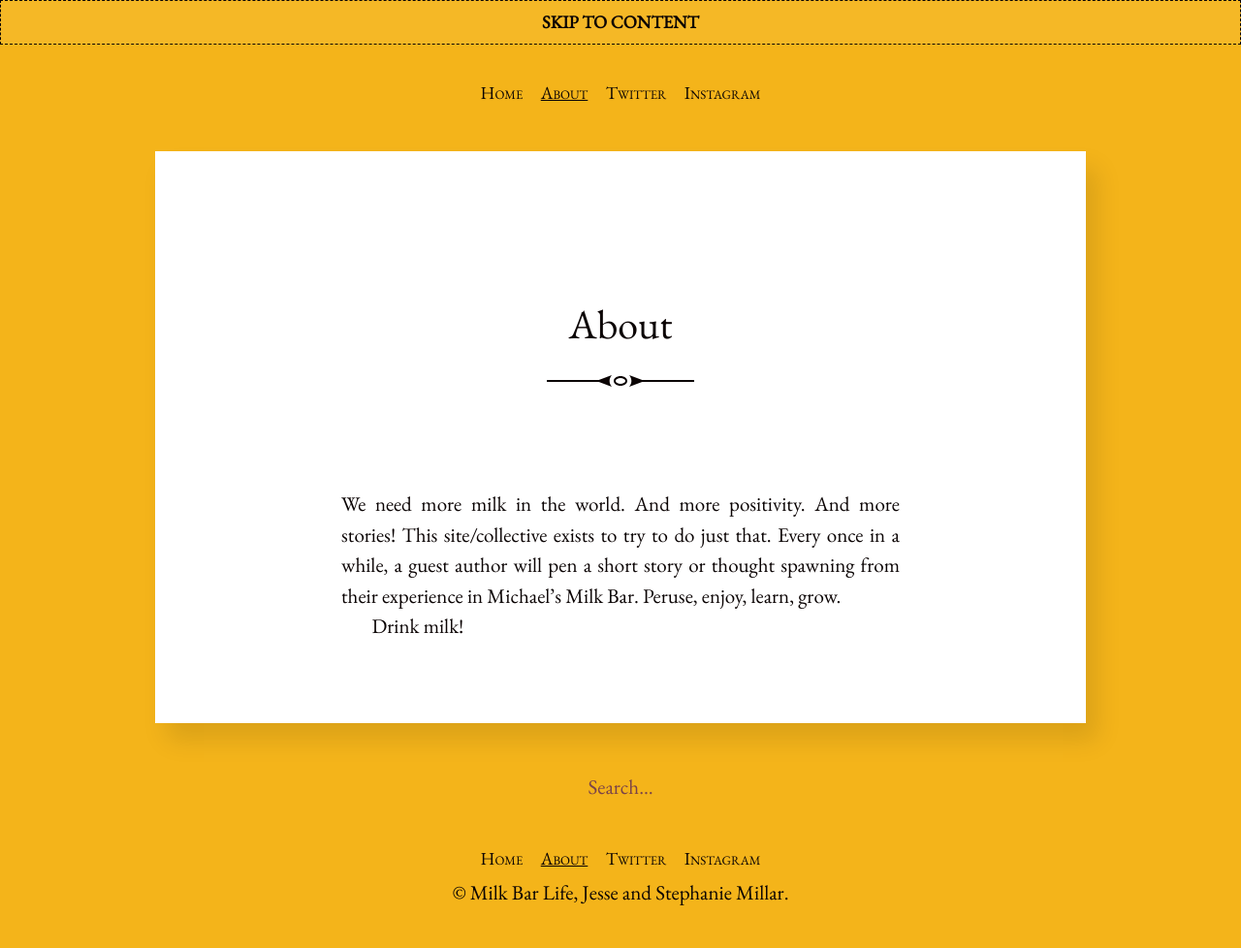
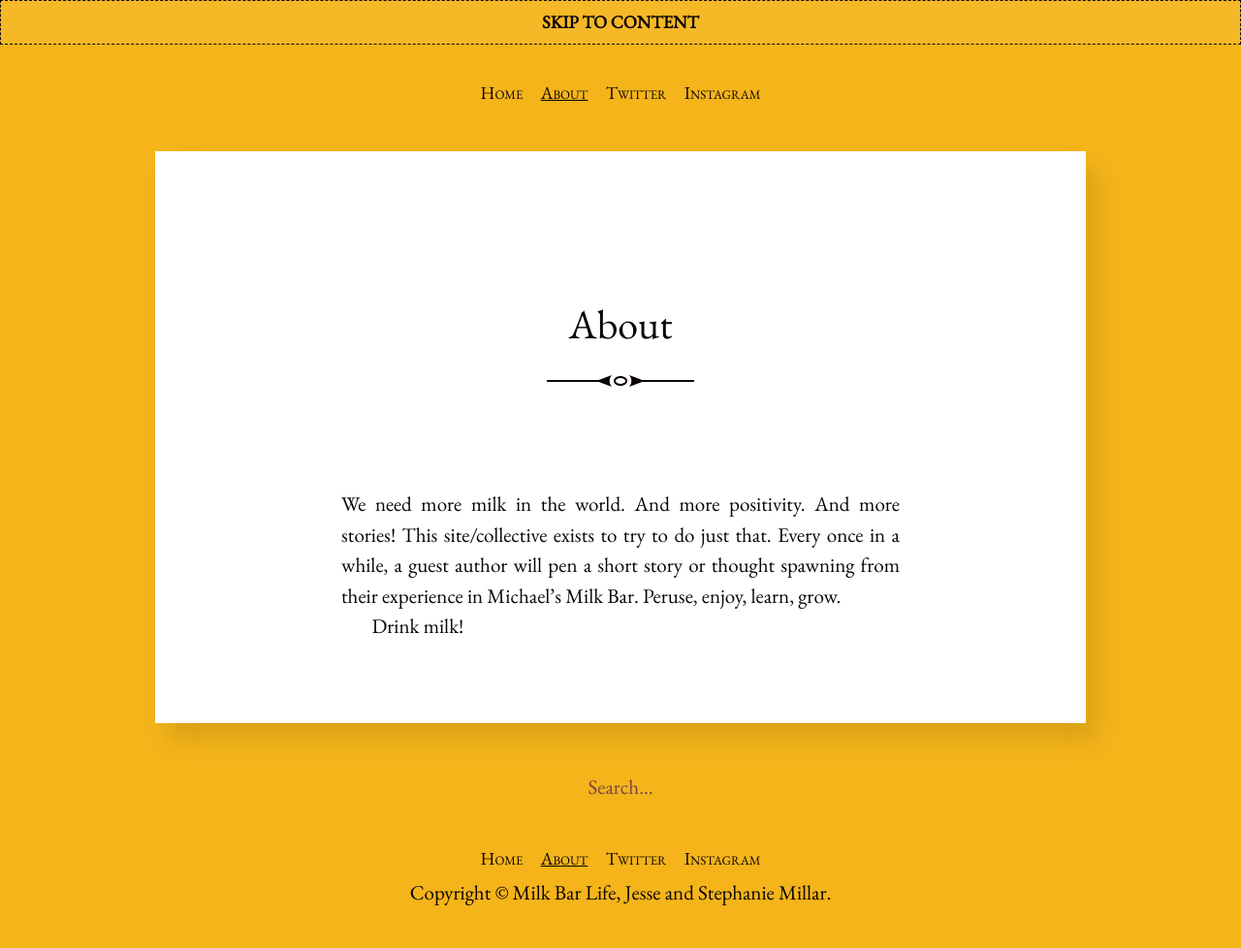
Before and after one commit to milkbarlife/milkbarlife.github.io, a Jekyll site: the page built from about.md, in a window 1280 px wide. Shown: the whole page at 97% size. Built offline with Jekyll 4.4.1, drawn with Linux system fonts in a browser that asks for light colours.

Commit message:
More copyright footer tweaks
Signed-off-by: Jesse Millar <jesse.millar@microsoft.com>

```diff
--- a/_layouts/default.html
+++ b/_layouts/default.html
@@ -39,11 +39,11 @@
 
     {% include menu.html %}
 
-    <aside class="site-credits">
+    <div class="site-credits">
       <p>
-        &copy; <script>new Date().getFullYear()</script> Milk Bar Life, Jesse and Stephanie Millar.
+        Copyright &copy; <script>new Date().getFullYear()</script> Milk Bar Life, Jesse and Stephanie Millar.
       </p>
-    </aside>
+    </div>
 
   </body>
 </html>
```
